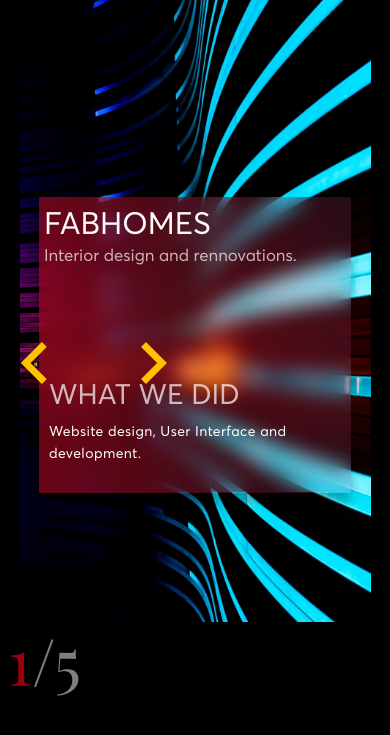
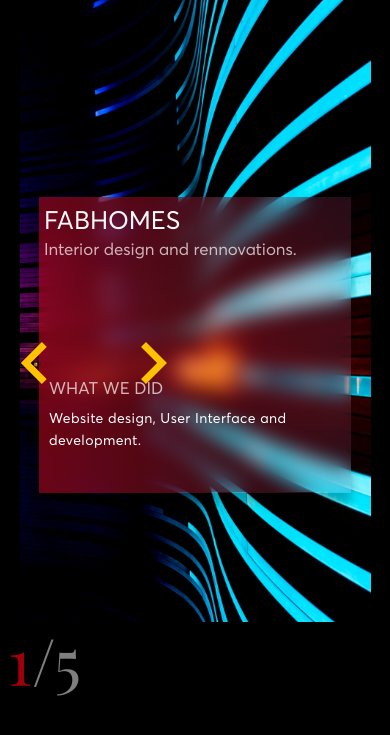
Before and after one commit to AayushDongre/SudoDevs-Website, a plain HTML site: page project.html in a window 390 px wide. Shown: the part 59-794 px from the top of the page. Drawn offline with nearby package versions, Linux system fonts and the light colour scheme.

Commit message:
mobile font fix

```diff
--- a/css/styles.css
+++ b/css/styles.css
@@ -792,7 +792,7 @@ a,a:visited{
         left:10px;
     }
     .infobox .info-title{
-        font-size:2.2rem;
+        font-size:1.8rem;
     }
     .infobox .info-des{
         font-size:1.2rem;
@@ -800,7 +800,7 @@ a,a:visited{
         top:-15px !important;
     }
     .description .what-title{
-        font-size: 2rem;
+        font-size: 1.2rem;
     }
     .description .what-des{
         font-size: 1rem;
```
